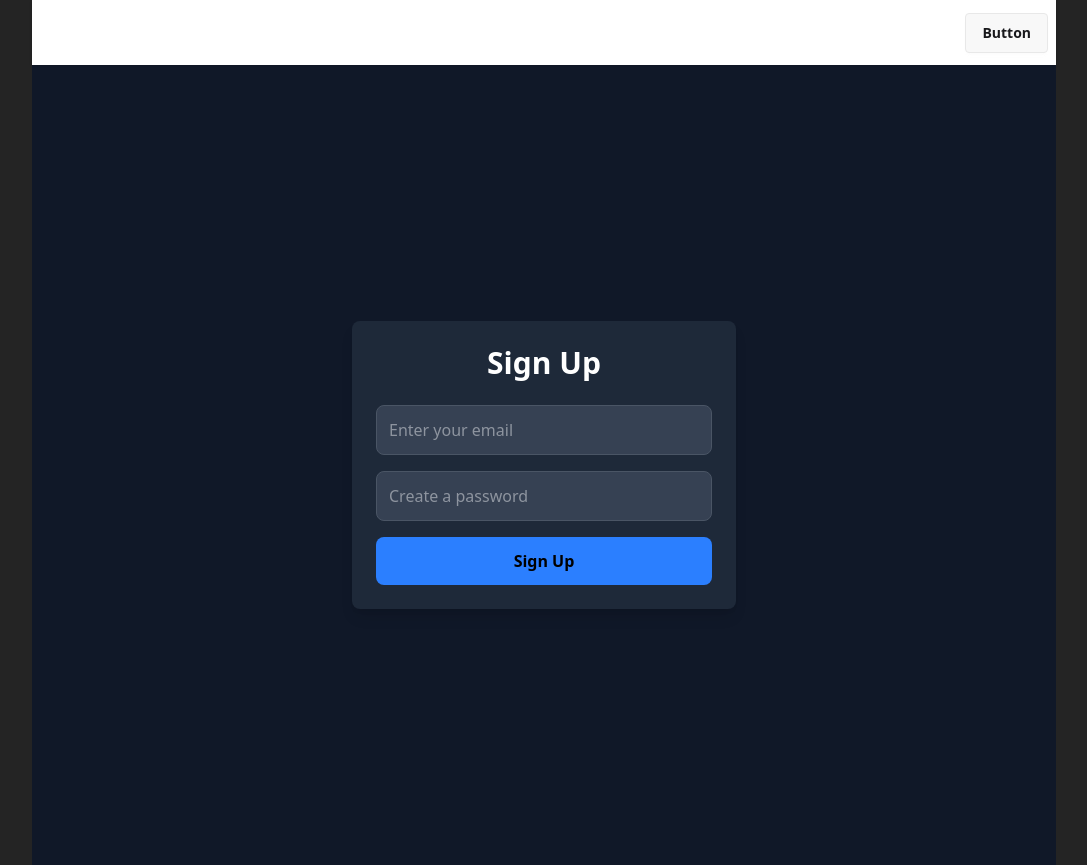
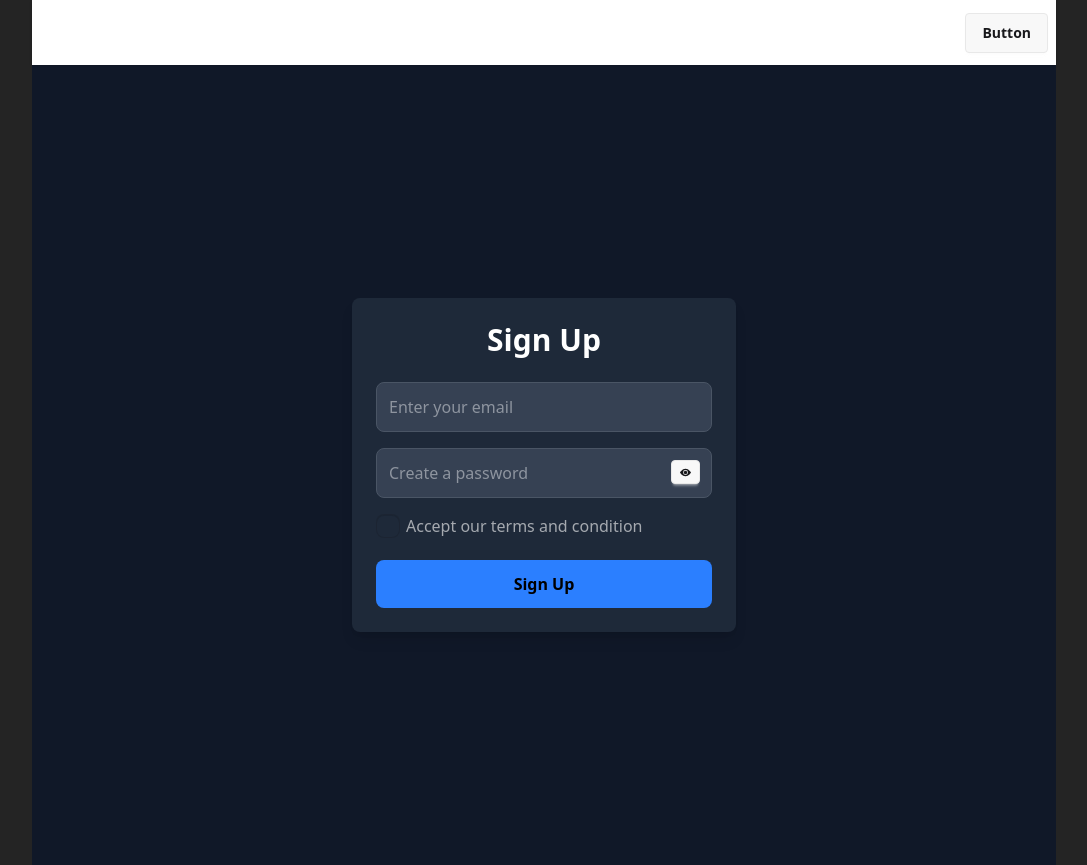
Before and after one commit to antnose/Programming-Hero-Module-50, a React (Vite) app: page /signup in a window 1280 px wide. Shown: the whole page, without its empty margins (96-1183 px from the left). Built offline with nearby package versions, Linux system fonts and the light colour scheme.

Commit message:
complete 6th video of module 50

```diff
--- a/package.json
+++ b/package.json
@@ -16,6 +16,7 @@
     "match-sorter": "^8.0.0",
     "react": "^19.0.0",
     "react-dom": "^19.0.0",
+    "react-icons": "^5.5.0",
     "react-router-dom": "^7.2.0",
     "sort-by": "^1.2.0",
     "tailwindcss": "^4.0.9"
--- a/src/Components/SignUp/SignUp.jsx
+++ b/src/Components/SignUp/SignUp.jsx
@@ -1,15 +1,24 @@
 import { createUserWithEmailAndPassword } from "firebase/auth";
 import auth from "../../firebase.init";
 import { useState } from "react";
+import { FaEyeSlash } from "react-icons/fa";
+import { BsFillEyeFill } from "react-icons/bs";
 
 const SignUp = () => {
   const [success, setSuccess] = useState(null);
   const [errorMessage, setErrorMessage] = useState("");
+  const [show, setShow] = useState(false);
   const handleSignup = (e) => {
     e.preventDefault();
     const email = e.target.email.value;
     const password = e.target.password.value;
-    // console.log(name, email);
+    const terms = e.target.terms.checked;
+    console.log(name, email, terms);
+
+    if (!terms) {
+      setErrorMessage("Please accept our terms and condition");
+      return;
+    }
 
     if (password.length <= 8) {
       setErrorMessage("Password should be 8 character or more");
@@ -41,7 +50,7 @@ const SignUp = () => {
         <form onSubmit={handleSignup} className="space-y-4">
           <div className="relative">
             <input
-              type="email"
+              type="text"
               name="email"
               placeholder="Enter your email"
               required
@@ -51,12 +60,26 @@ const SignUp = () => {
 
           <div className="relative">
             <input
-              type="password"
+              type={show ? "text" : "password"}
               name="password"
               placeholder="Create a password"
               required
               className="w-full p-3 text-gray-200 bg-gray-700 border border-gray-600 rounded-lg focus:ring-2 focus:ring-blue-500"
             />
+            <button
+              onClick={() => setShow(!show)}
+              className="btn btn-xs absolute right-3 mt-3 "
+            >
+              {show ? <FaEyeSlash /> : <BsFillEyeFill />}
+            </button>
+            <div className="form-control mt-4 ">
+              <label className="label cursor-pointer">
+                <input name="terms" type="checkbox" className="checkbox" />
+                <span className="label-text">
+                  Accept our terms and condition
+                </span>
+              </label>
+            </div>
           </div>
 
           <button
```
Also changed, not shown: 1 other file (tests, documents, lock files or other folders).
